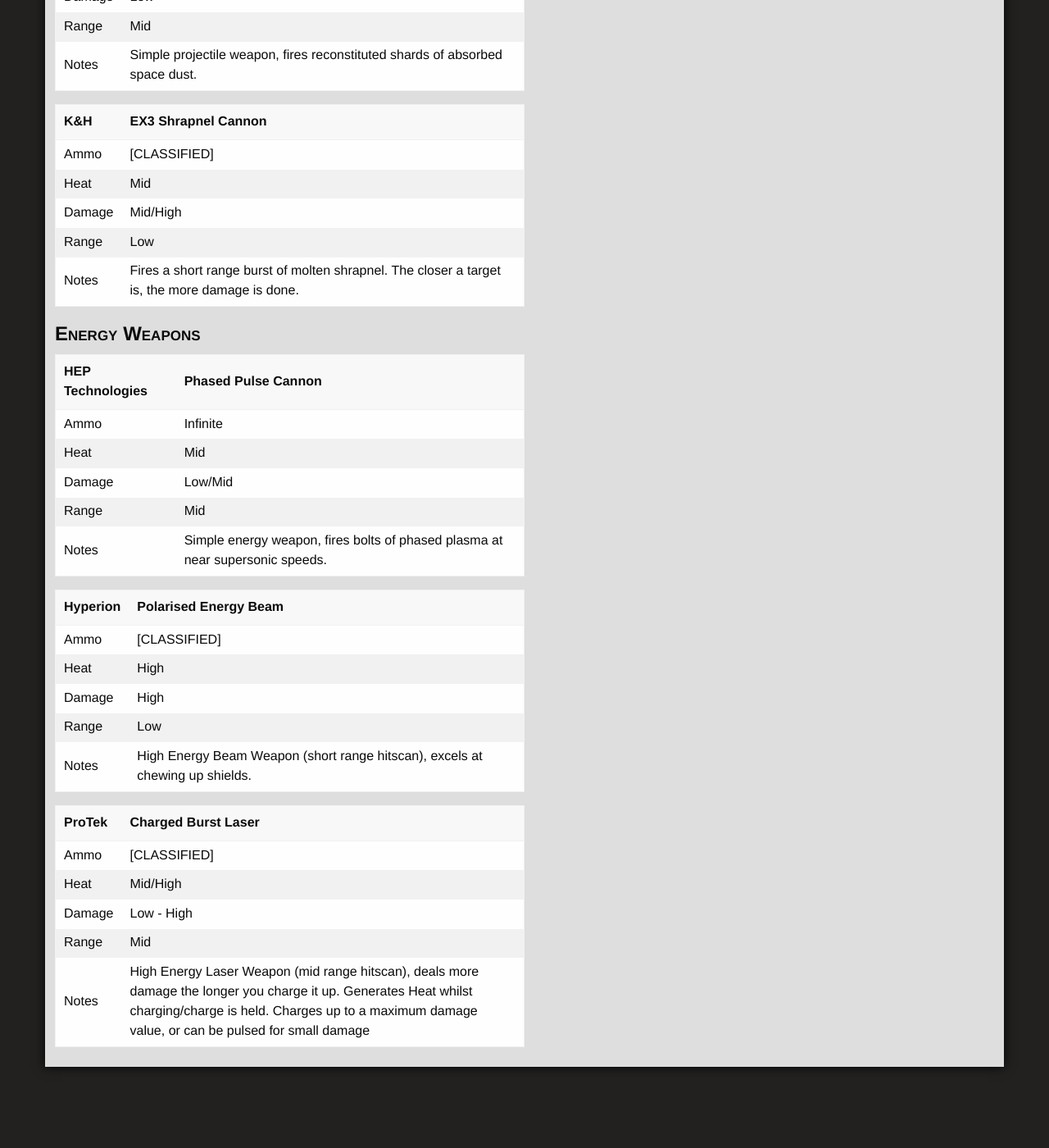
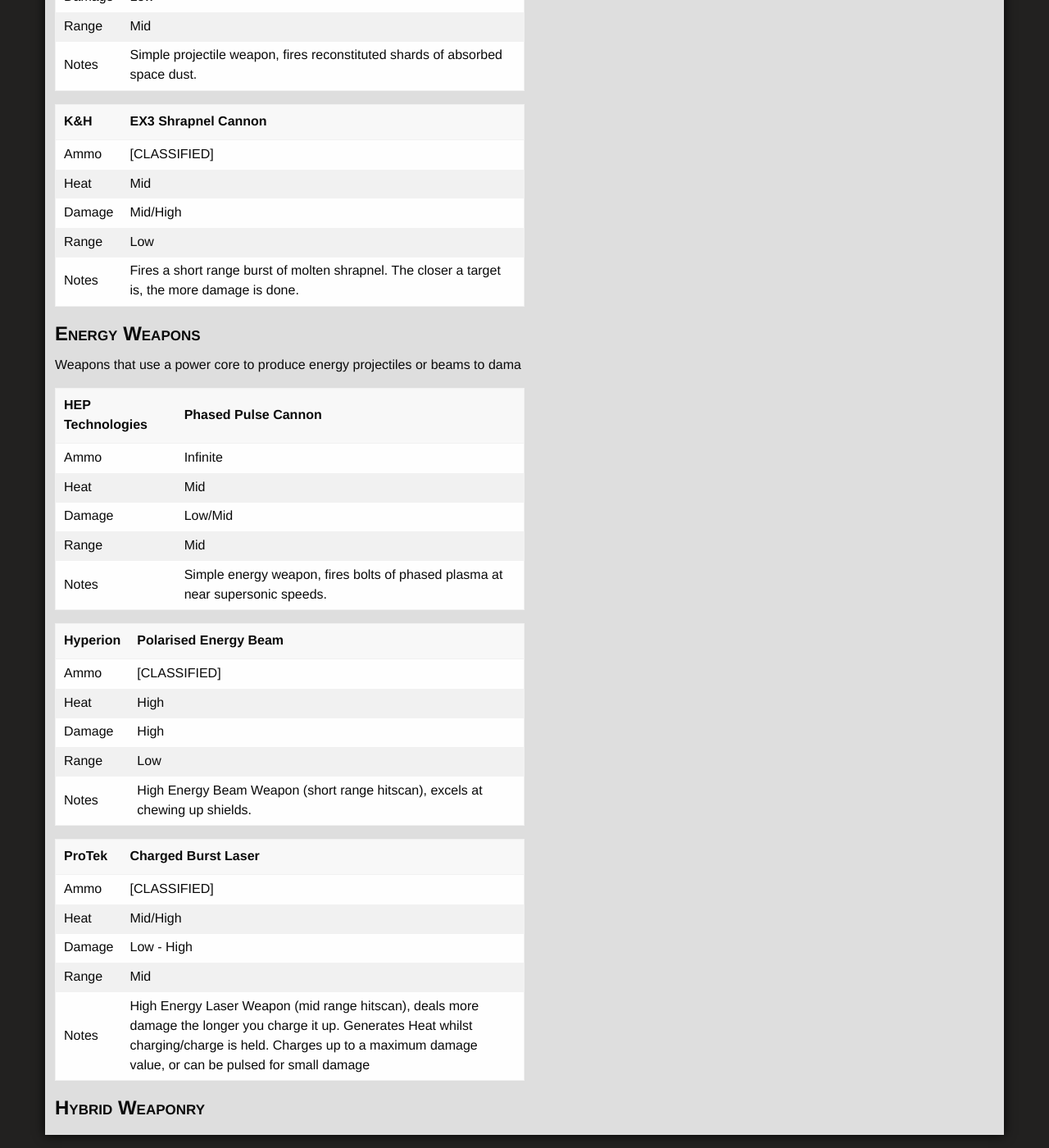
Before and after one commit to ori-sky/polar-space, a Jekyll site: the page built from designs/weapons.md, in a window 1280 px wide and 1400 px high, scrolled down 406 px. Shown: the whole window at 82% size. Built offline with Jekyll 4.4.1, drawn with Linux system fonts in a browser that asks for light colours; nearby versions of some CDN libraries; some web fonts are replaced; our own code applies the rules of GitHub Pages for plain Markdown files; library files that are not in the unit come from our copies; before the commit the page ends 1723 px from its top, so only the background shows below that.

Commit message:
designs/weapons.md updated from https://stackedit.io/

```diff
--- a/designs/weapons.md
+++ b/designs/weapons.md
@@ -21,6 +21,7 @@ title: Weapons and Utilities
 | Notes | Fires a short range burst of molten shrapnel. The closer a target is, the more damage is done. |
 
 ## Energy Weapons
+Weapons that use a power core to produce energy projectiles or beams to dama
 
 | HEP Technologies | Phased Pulse Cannon |
 | -|- |
@@ -46,8 +47,10 @@ title: Weapons and Utilities
 | Range | Mid |
 | Notes | High Energy Laser Weapon (mid range hitscan), deals more damage the longer you charge it up.  Generates Heat whilst charging/charge is held.  Charges up to a maximum damage value, or can be pulsed for small damage |
 
+## Hybrid Weaponry
 
 <!--stackedit_data:
-eyJoaXN0b3J5IjpbMTIyOTM4ODE5LC0xNjY1Njg3OTg2LC0yMD
-E0Mzg4NjIyLDcwMTE0MTI0NywyMTIzNTE5NjkwXX0=
+eyJoaXN0b3J5IjpbLTE2NDE1OTM4MjQsMTIyOTM4ODE5LC0xNj
+Y1Njg3OTg2LC0yMDE0Mzg4NjIyLDcwMTE0MTI0NywyMTIzNTE5
+NjkwXX0=
 -->
```
